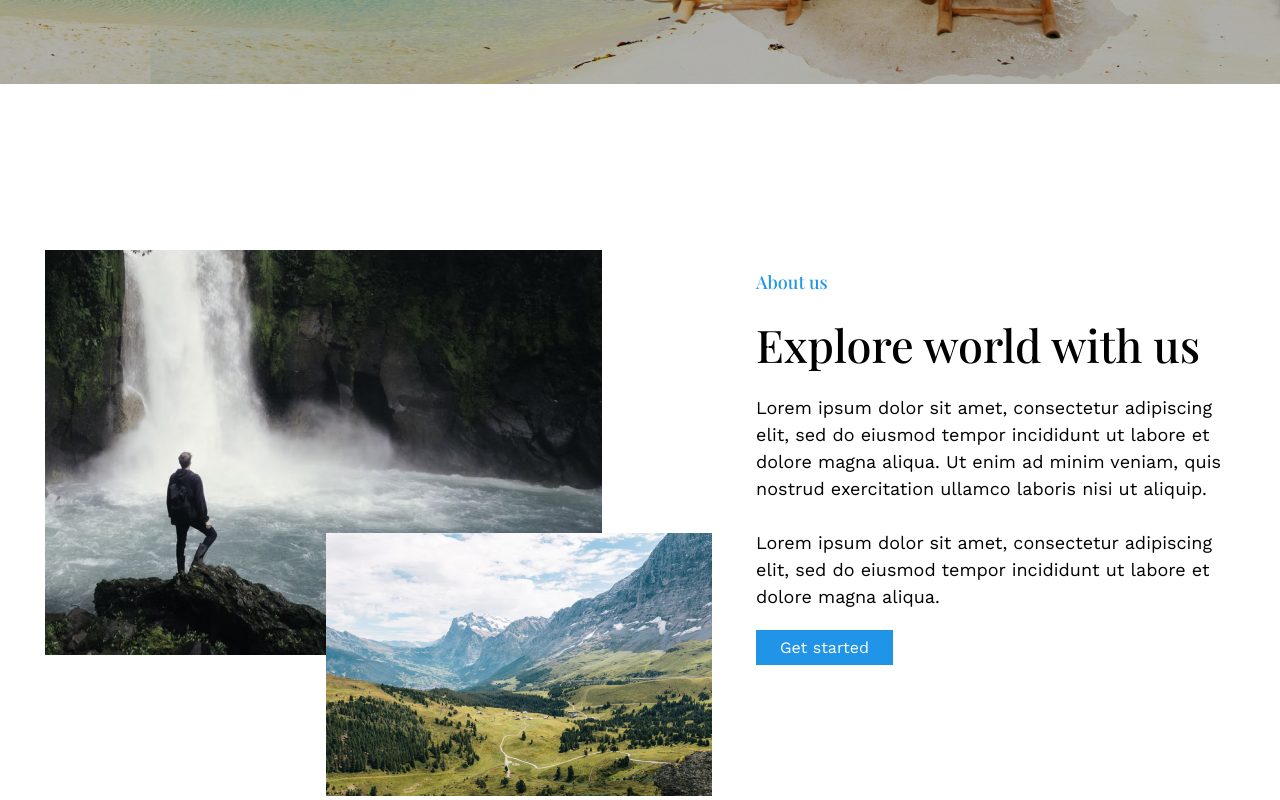
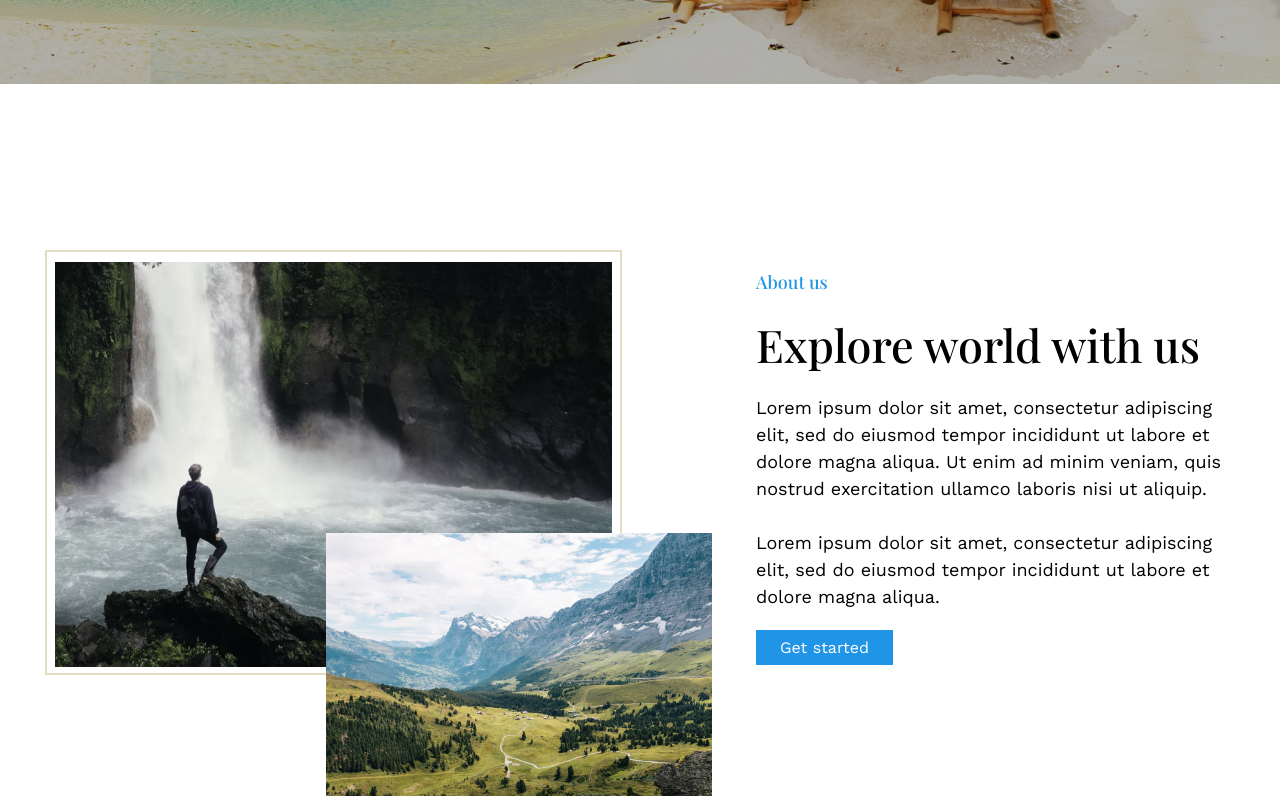
Before and after one commit to lbegeluri/Travello, a plain HTML site: page index.html in a window 1280 px wide. Shown: the part 576-1376 px from the top of the page. Drawn offline with nearby package versions, Linux system fonts and the light colour scheme; a web font is replaced by a local one.

Commit message:
second block( add waterfall border)

```diff
--- a/source/css/style.css
+++ b/source/css/style.css
@@ -263,11 +263,18 @@ section.second-block .container section.waterfall-landscape figure
     border: 1px solid red;
 } */
 
+section.second-block .container .waterfall-landscape figure .waterfall-border
+{
+    border: 2px solid #E3DEC1;
+    width: 577px;
+    height: 425px;
+    padding: 10px 8px;
+}
 
 section.second-block .container section.waterfall-landscape figure .waterfall
 {
 
-    width: 577px;
+    width: 557px;
     height: 405px;
 }
 
@@ -278,5 +285,4 @@ section.waterfall-landscape figure .landscape
     position: absolute;
     bottom: 0;
     right: 0;
-
 }
```
Also changed, not shown: index.html (+2 -2 lines).
